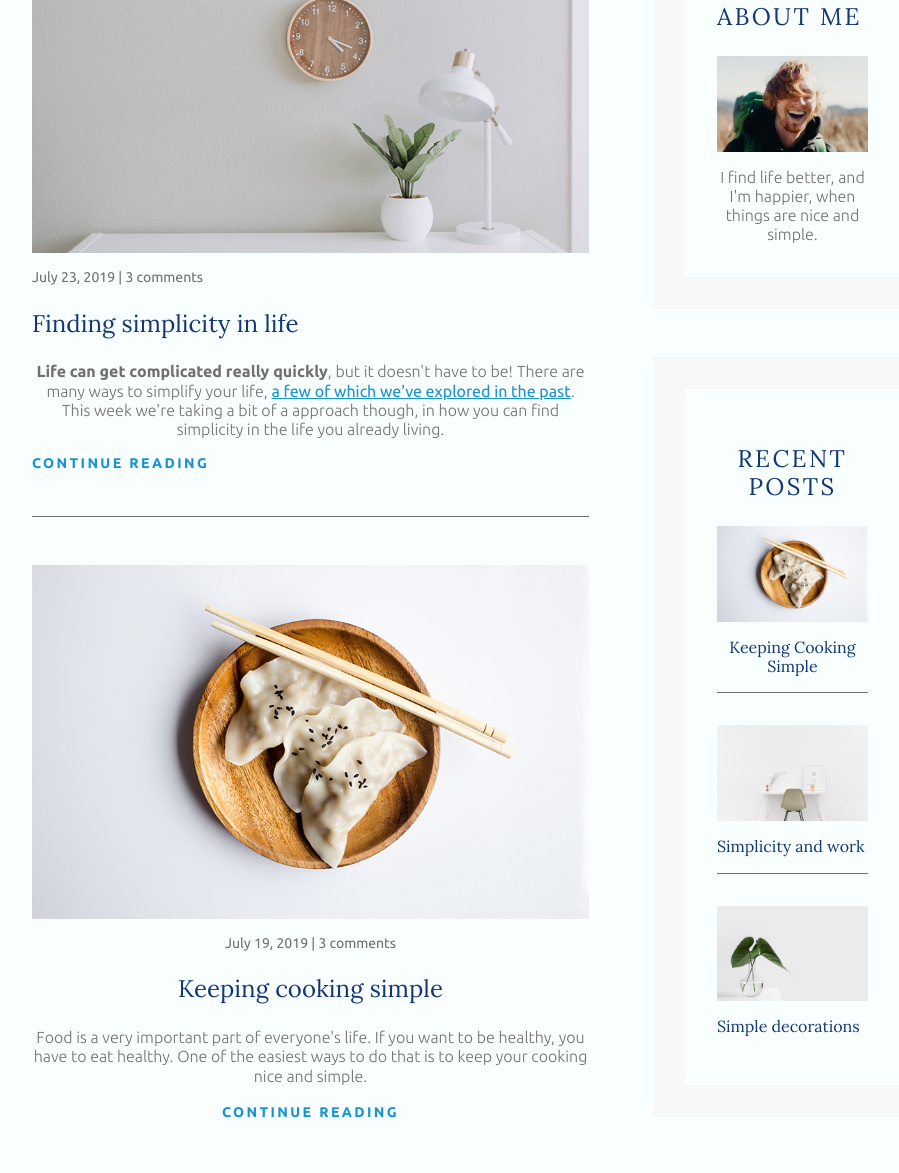
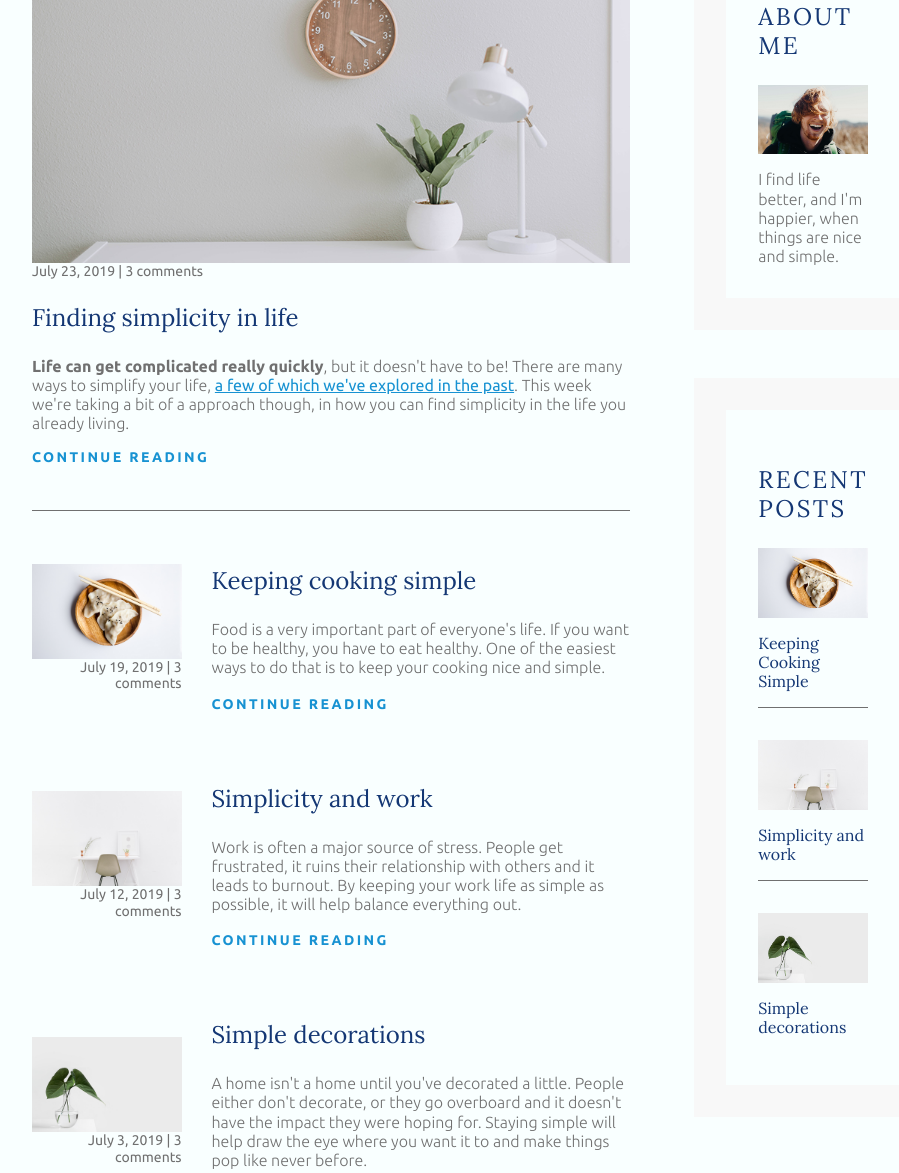
Before and after one commit to JoleneKearse/living_the_simple_life, a plain HTML site: page index.html in a window 1280 px wide. Shown: the part 264-1437 px from the top of the page, without its empty margins (158-1057 px from the left). Drawn offline with Linux system fonts and the light colour scheme.

Commit message:
Updated alignment for prev-post title & info

```diff
--- a/style.css
+++ b/style.css
@@ -49,7 +49,7 @@ body {
     font-family: 'Ubuntu', sans-serif;
     font-size: 1rem;
     font-weight: 300;
-    text-align: center;
+    /* text-align: center; */
     line-height: 1.2;
     color: var(--clr-dark-grey);
     background-color: #f9ffff;
@@ -68,6 +68,10 @@ h3 {
 .sidebar-prev-post-title {
     font-family: 'Lora', serif;
     color: var(--clr-accent-dark);
+}
+
+.title {
+    text-align: center;
 }
 
 .site-title {
@@ -268,6 +272,14 @@ footer {
 }
 
 /* ---------- MEDIA QUERIES ----------*/
+@media (min-width: 510px) and (max-width: 675px) {
+    .prev-post-main {
+        margin-top: -3em;
+    }
+    .article-info {
+        text-align: right;
+    }
+}
 @media (min-width: 675px) {
     .site-title {
         font-size: 2.5rem;
@@ -278,6 +290,23 @@ footer {
         width: 400px;
         max-width: 80vw;
         margin-inline: auto;
+    }
+    .prev-post {
+        flex-direction: row;
+        justify-content: space-between;
+        align-items: center;
+    }
+    .prev-post-main {
+        width: 70%;
+    }
+    .prev-post-secondary {
+        width: 25%;
+    }
+    .article-image {
+        margin: 0;
+    }
+    .article-info {
+        text-align: right;
     }
 }
 
```
